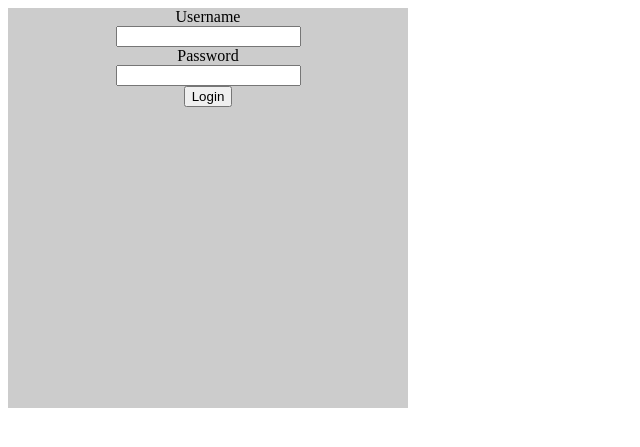
After one commit to Stefan797/Join-backend, a Django app: page /login/ in a window 1280 px wide. The commit adds this page. Shown: the top 447 px of the page, without its empty margins (0-640 px from the left). Run offline with Django 4.2, Linux system fonts and the light colour scheme.

Commit message:
login and register function

```diff
--- a/Joinbackend/Joinbackend/urls.py
+++ b/Joinbackend/Joinbackend/urls.py
@@ -16,13 +16,13 @@ Including another URLconf
 from django.contrib import admin
 from django.urls import path
 
-from board.views import index, jsononeelement, jsonlist
+from board.views import index, jsononeelement, jsonlist, register, login_view
 
 urlpatterns = [
     path('admin/', admin.site.urls),
     path('board/', index),
-    # path('login/', loginfunction), # POST Request /login mit {password: '123456', email: 'junus@mailinator.com} => {csrfmiddlewaretoken: 'FDeiWqooubQDgttioHIg7fWb0FaW2VTmWUAfkFrc9Onh9k7UjjuKylT4YsFjEWPT'}
-    # path('register/', registerfunction),
+    path('login/', login_view), # POST Request /login mit {password: '123456', username: 'Flo''junus@mailinator.com} => {csrfmiddlewaretoken: 'FDeiWqooubQDgttioHIg7fWb0FaW2VTmWUAfkFrc9Onh9k7UjjuKylT4YsFjEWPT'}
+    path('register/', register),
     path('api/task/<int:id>', jsononeelement), #name='jsonabc'
     path('api/tasks', jsonlist),
 ]
--- /dev/null
+++ b/Joinbackend/board/templates/auth/login.html
@@ -0,0 +1,36 @@
+<style>
+    .newtasktestbox {
+        height: 400px;
+        width: 400px;
+        background-color: rgba(0, 0, 0, 0.2);
+    }
+    .newtask {
+        display: flex;
+        justify-content: center;
+        align-items: center;
+        flex-direction: column;
+    }
+    .loginfenster {
+        height: 400px;
+        width: 400px;
+        background-color: rgba(0, 0, 0, 0.2);
+        margin-bottom: 30px;
+    }
+
+    .registriungsfenster {
+        height: 400px;
+        width: 400px;
+        background-color: rgba(0, 0, 0, 0.2);
+        margin-bottom: 30px;
+    }
+</style>
+
+<div class="loginfenster">
+
+    <form class="newtask" action="/login/" method="post">
+        {% csrf_token %}
+        Username<input type="text" name="username">
+        Password<input type="password" name="password">
+        <button>Login</button>
+    </form>
+</div>
--- a/Joinbackend/board/views.py
+++ b/Joinbackend/board/views.py
@@ -16,34 +16,33 @@ import json
 # def index(request):
 #     if request.method == 'POST':
 
-# Login Funktion
-# def login_view(request):
-#     redirect = request.GET.get('next')
-#     if request.method == 'POST':
-#         user = authenticate(username=request.POST.get('username'), password=request.POST.get('password'))
-#         if user:
-#             login(request, user)
-#             print('request.GET.get(next)', request.GET.get('next'))
-#             return HttpResponseRedirect(request.POST.get('redirect'))
-#         else:
-#             return render(request, 'auth/login.html', {'wrongPassword': True, 'redirect': redirect})
-#     return render(request, 'auth/login.html', {'redirect': redirect})
+#Login Funktion
+def login_view(request):
+    redirect = request.GET.get('next')
+    if request.method == 'POST':
+        user = authenticate(username=request.POST.get('username'), password=request.POST.get('password'))
+        if user:
+            login(request, user)
+            print('request.GET.get(next)', request.GET.get('next'))
+            return HttpResponseRedirect(request.POST.get('redirect'))
+        else:
+            return render(request, 'auth/login.html', {'wrongPassword': True, 'redirect': redirect})
+    return render(request, 'auth/login.html', {'redirect': redirect})
 
-# Registrirung eines neuen Accounts
-# def register_view(request):
-#     if request.method == 'POST':
-#         if request.POST.get('password') == request.POST.get('repeated_password'):
-#             user = User.objects.create_user(username=request.POST.get('username'), email=request.POST.get('email'), password=request.POST.get('password'))
-#         else:
-#             return render(request, 'auth/register.html', {'wrongPassword': True}) # Todo: Fehlermeldung zurückgeben
-#     return render(request, 'auth/register.html', )
+#Registrirung eines neuen Accounts
+def register(request):
+    if request.method == 'POST':
+        if request.POST.get('password') == request.POST.get('repeated_password'):
+            user = User.objects.create_user(username=request.POST.get('username'), email=request.POST.get('email'), password=request.POST.get('password'))
+        else:
+            return render(request, 'auth/register.html', {'wrongPassword': True}) # Todo: Fehlermeldung zurückgeben
+    return render(request, 'auth/register.html', )
 
+@login_required(login_url='/login/')
 def index(request):
     if request.method == 'POST':
         new_task = Tasks.objects.create(text=request.POST['textvalue'], user=request.user, created_at=request.POST['datevalue'], color=request.POST['colorvalue'], discription=request.POST['discriptionvalue'], category=request.POST['category'])
-
     return render(request, 'board/index.html')
-
 
 
 def jsononeelement(request, id):
```
Also changed, not shown: Joinbackend/board/templates/auth/register.html (added, +38 -0 lines), Joinbackend/board/templates/board/index.html (+22 -0 lines).
